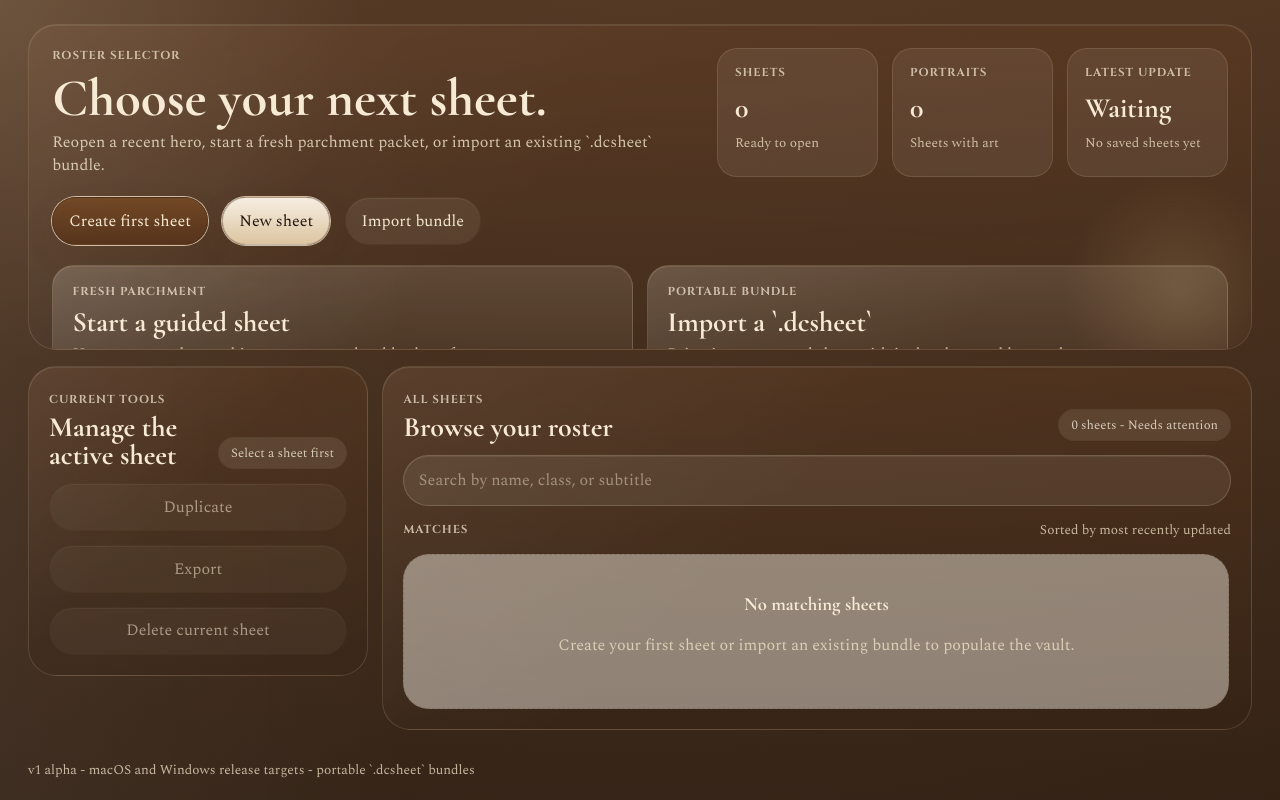
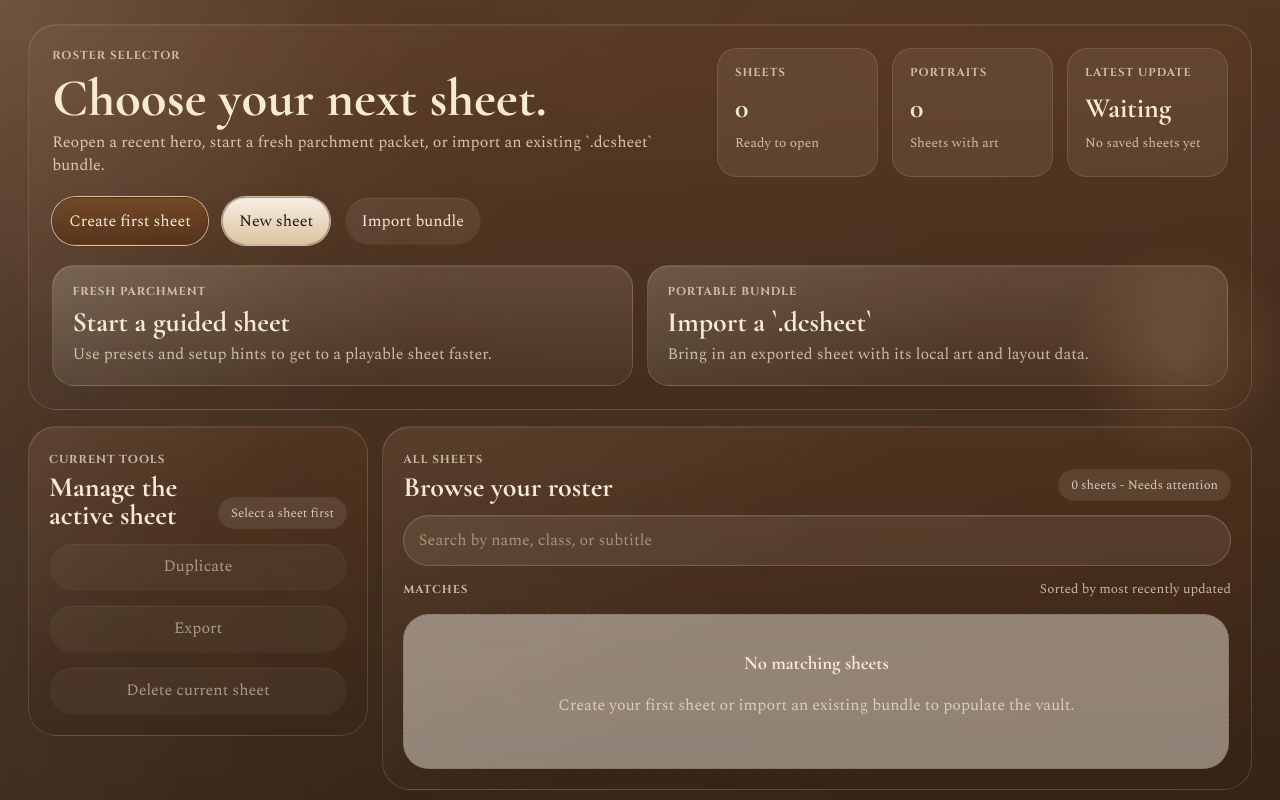
Before and after one commit to dillybop1/DnD-Character-Sheet-Program, a React (Vite) app: page / in a window 1280 px wide. Built offline with nearby package versions, Linux system fonts and the light colour scheme.

Commit message:
fix roster dashboard clipping

```diff
--- a/src/App.css
+++ b/src/App.css
@@ -78,7 +78,9 @@ button:disabled {
 .app-shell-roster {
   grid-template-columns: minmax(0, 1fr);
   padding: 0;
-  overflow: auto;
+  align-items: start;
+  overflow-x: hidden;
+  overflow-y: auto;
 }
 
 .app-shell-workspace {
@@ -104,10 +106,11 @@ button:disabled {
   width: 100%;
   min-height: 100dvh;
   margin: 0;
-  padding: 1.5rem 1.75rem 1.25rem;
+  padding: 1.5rem 1.75rem 2rem;
   border: 0;
   border-radius: 0;
   box-shadow: none;
+  overflow: visible;
 }
 
 .library-shell::before {
@@ -205,7 +208,7 @@ button:disabled {
 
 .library-screen-hero {
   padding: 1.45rem;
-  overflow: hidden;
+  overflow: visible;
   grid-template-columns: minmax(0, 1.2fr) minmax(320px, 0.95fr);
   align-items: start;
   gap: 1.25rem;
@@ -227,6 +230,7 @@ button:disabled {
   z-index: 1;
   grid-template-columns: 340px minmax(0, 1fr);
   align-items: start;
+  padding-bottom: 0.5rem;
 }
 
 .library-screen-hero .library-heading {
@@ -354,6 +358,7 @@ button:disabled {
   grid-row: 1 / span 2;
   position: sticky;
   top: 1.5rem;
+  align-self: start;
 }
 
 .library-section-card-management .library-management-grid {
```
Also changed, not shown: 1 other file (tests, documents, lock files or other folders).
